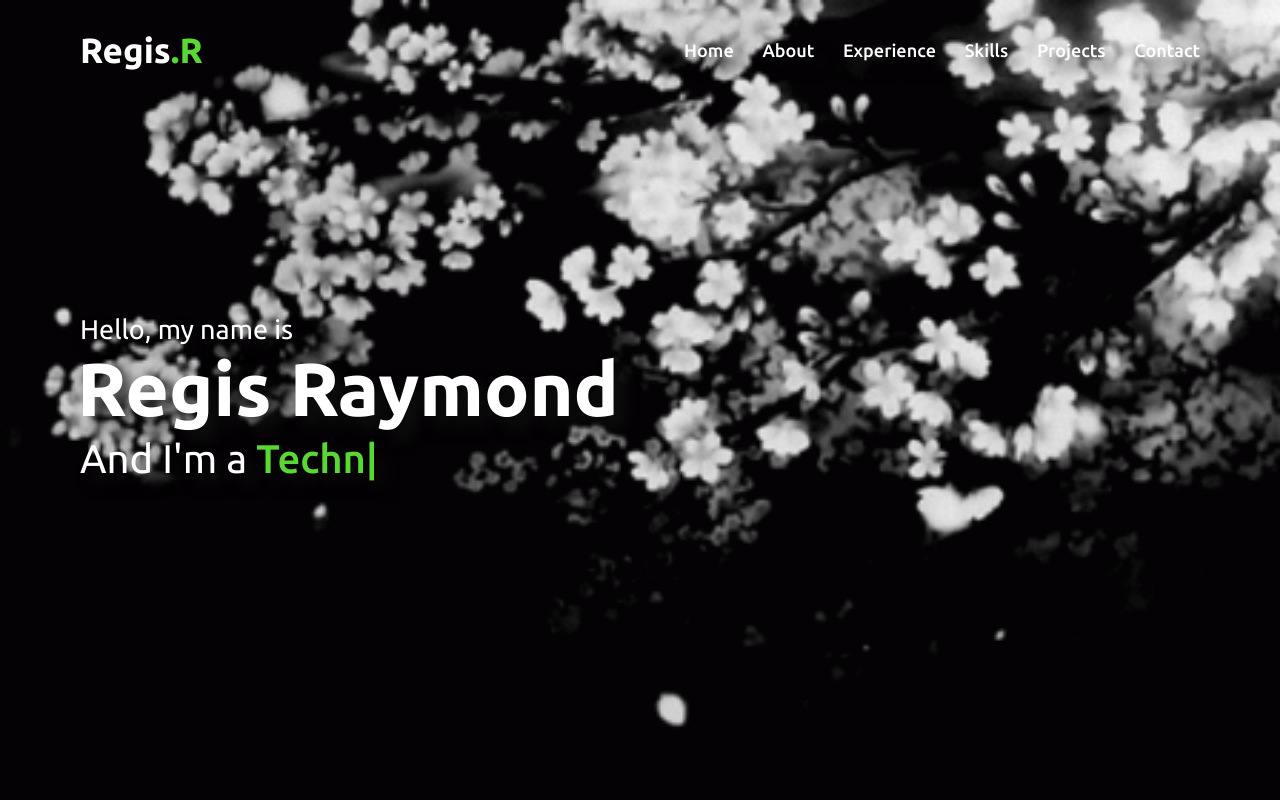
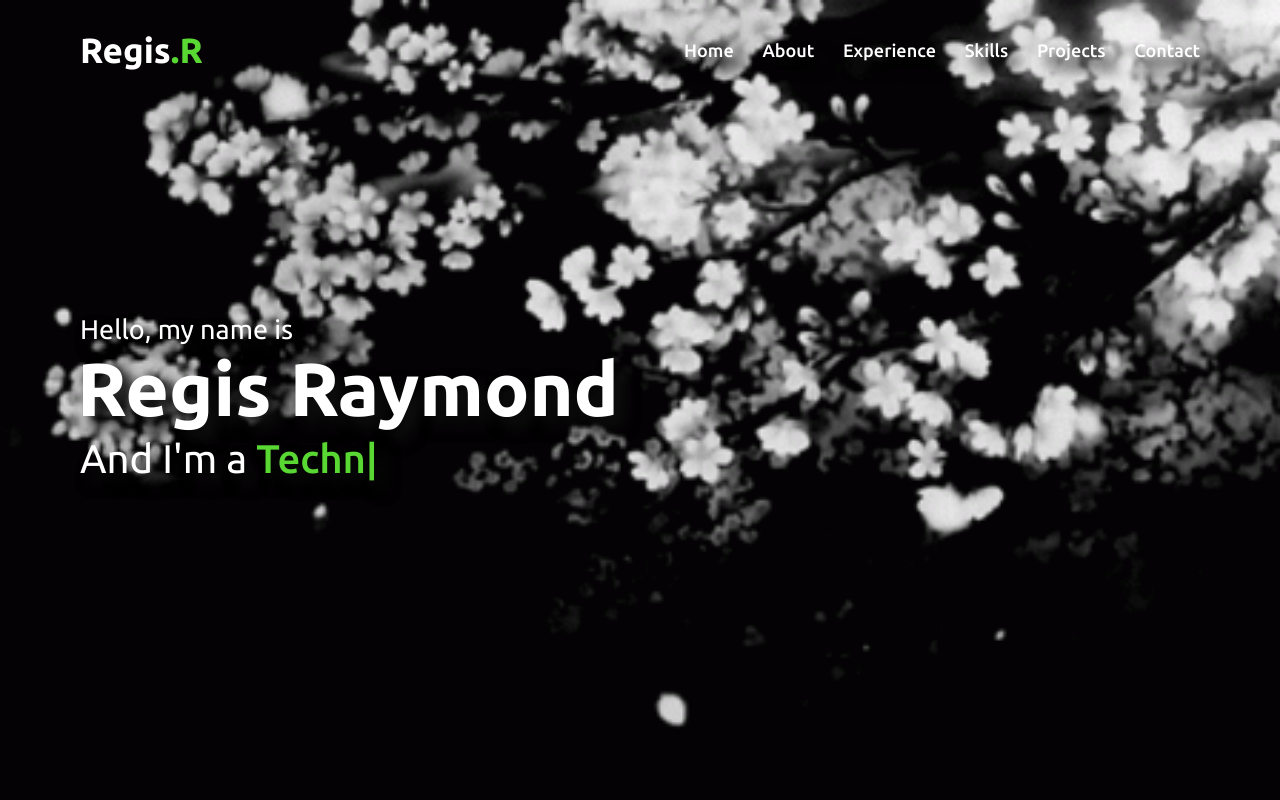
Before and after one commit to RegisRay/Portfolio, a plain HTML site: page index.html in a window 1280 px wide. Shown: the top 800 px of the page. Drawn offline with nearby package versions, Linux system fonts and the light colour scheme.

Commit message:
home text changed

```diff
--- a/index.html
+++ b/index.html
@@ -3,7 +3,7 @@
 <head>
     <meta charset="UTF-8">
     <meta name="viewport" content="width=device-width, initial-scale=1.0">
-    <title>Personal Portfolio Website</title>
+    <title>Regis | Portfolio</title>
     <link rel="stylesheet" href="style.css">
     <link rel="stylesheet" href="https://cdnjs.cloudflare.com/ajax/libs/font-awesome/5.15.3/css/all.min.css"/>
     <script src="https://code.jquery.com/jquery-3.5.1.min.js"></script>
--- a/style.css
+++ b/style.css
@@ -53,7 +53,7 @@ footer {
   justify-content: space-between;
 }
 .text-border {
-  text-shadow: 10px 10px 15px #111;
+  text-shadow: 10px 10px 15px #111, 10px 10px 15px #000;
 }
 section .title {
   position: relative;
```
